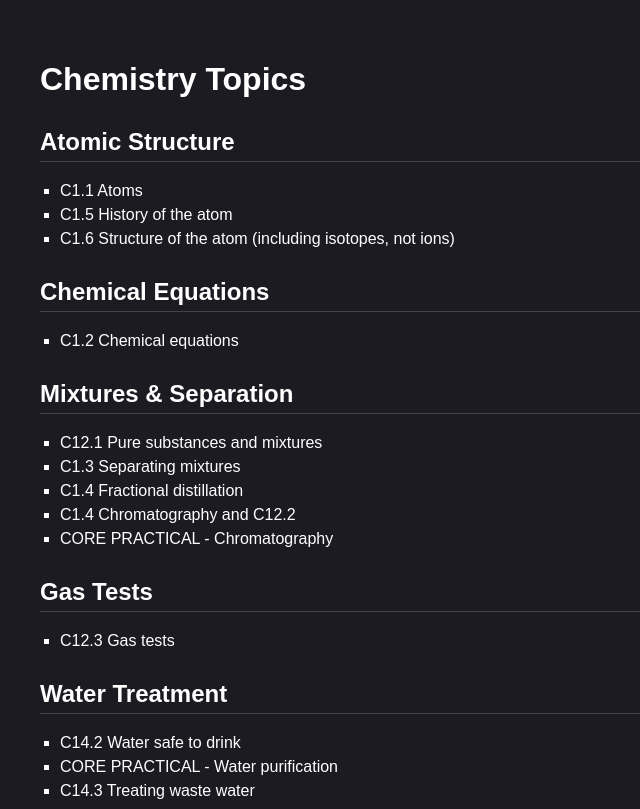
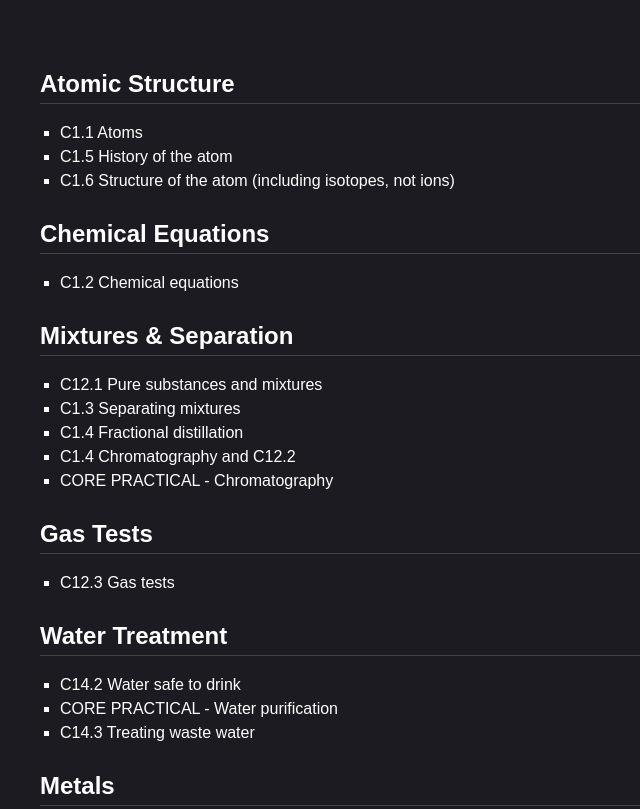
Before and after one commit to a-55235/files, a plain HTML site: page Year 9 Chemistry revision list.html in a window 1280 px wide. Shown: the top 809 px of the page, without its empty margins (0-640 px from the left). Drawn offline with Linux system fonts and the light colour scheme.

Commit message:
Update Year 9 Chemistry revision list.html

```diff
--- a/Year 9 Chemistry revision list.html
+++ b/Year 9 Chemistry revision list.html
@@ -29,9 +29,6 @@
     </style>
 </head>
 <body>
-
-    <h1>Chemistry Topics</h1>
-
     <h2>Atomic Structure</h2>
     <ul>
         <li>C1.1 Atoms</li>
```
